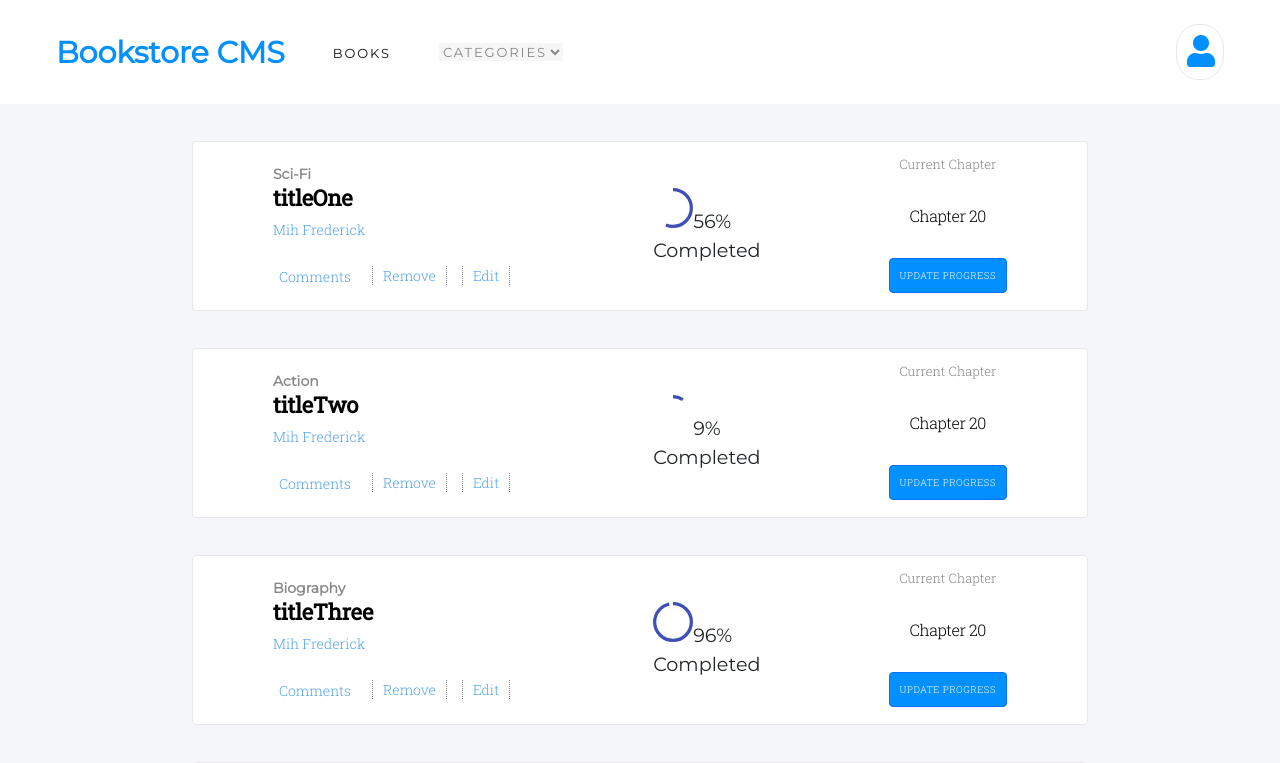
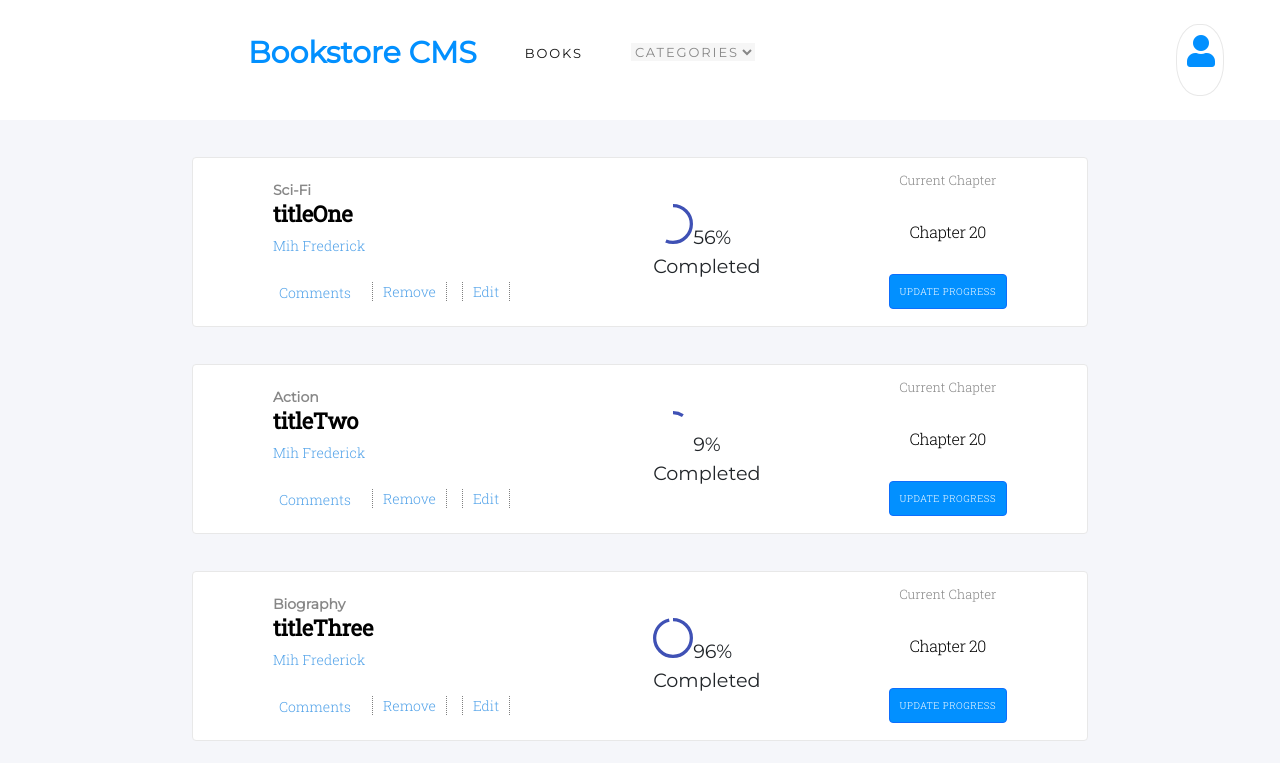
Before and after one commit to FrederickMih/Bookstore, a React (Create React App) app: page / in a window 1280 px wide. Shown: the top 763 px of the page. Built offline with nearby package versions, Linux system fonts and the light colour scheme.

Commit message:
Adjust the logo to the right

```diff
--- a/src/styles/NavigationBar.css
+++ b/src/styles/NavigationBar.css
@@ -12,7 +12,7 @@ body {
 
 .nav-list {
   list-style-type: none;
-  margin: 0;
+  margin-left: 12rem;
   padding: 0;
   display: flex;
   justify-content: left;
```
